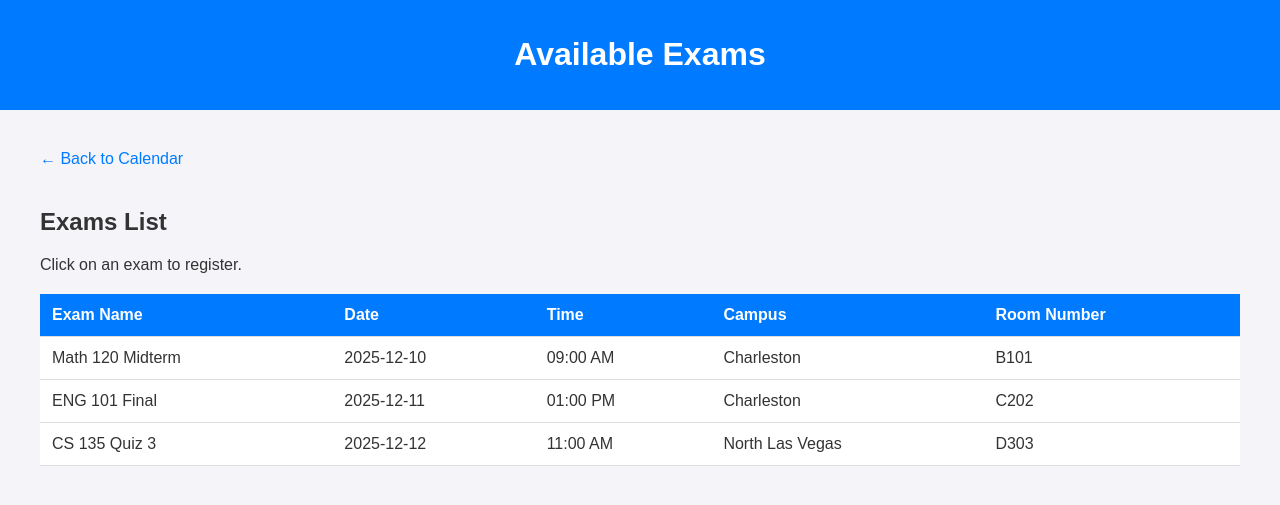
After one commit to dee-ee/Exam_Sys, a PHP site: page /php/available_exams.php in a window 1280 px wide. The commit adds this page. Shown: the top 505 px of the page. Run offline with PHP 8.4, Linux system fonts and the light colour scheme; data comes from the database, SQL or seed files in the repository.

Commit message:
Add files via upload

```diff
--- /dev/null
+++ b/available_exams.html
@@ -0,0 +1,103 @@
+<!DOCTYPE html>
+<html lang="en">
+<head>
+    <meta charset="UTF-8">
+    <meta name="viewport" content="width=device-width, initial-scale=1.0">
+    <title>Available Exams</title>
+    <style>
+        body {
+            font-family: Arial, sans-serif;
+            background-color: #f4f4f9;
+            margin: 0;
+            padding: 0;
+            color: #333;
+        }
+        header {
+            background-color: #007bff;
+            color: white;
+            padding: 15px 0;
+            text-align: center;
+        }
+        .container {
+            max-width: 1200px;
+            margin: 20px auto;
+            padding: 20px;
+        }
+        table {
+            width: 100%;
+            border-collapse: collapse;
+            margin-top: 20px;
+        }
+        th, td {
+            padding: 12px;
+            text-align: left;
+            border-bottom: 1px solid #ddd;
+        }
+        th {
+            background-color: #007bff;
+            color: white;
+        }
+        td {
+            background-color: #fff;
+        }
+        tr.clickable:hover {
+            background-color: #e9ecef;
+            cursor: pointer;
+        }
+        tr.clickable:hover td {
+            background-color: #e9ecef;
+        }
+        .back-link {
+            display: inline-block;
+            margin-bottom: 20px;
+            color: #007bff;
+            text-decoration: none;
+        }
+        .back-link:hover {
+            text-decoration: underline;
+        }
+    </style>
+</head>
+<body>
+
+<header>
+    <h1>Available Exams</h1>
+</header>
+
+<div class="container">
+    <a href="ExamList.html" class="back-link">&larr; Back to Calendar</a>
+    <h2>Exams List</h2>
+    <p>Click on an exam to register.</p>
+
+    <table>
+        <thead>
+            <tr>
+                <th>Exam Name</th>
+                <th>Date</th>
+                <th>Time</th>
+                <th>Campus</th>
+                <th>Room Number</th>
+            </tr>
+        </thead>
+        <tbody>
+            <?php if (count($exams) > 0): ?>
+                <?php foreach ($exams as $exam): ?>
+                <tr class="clickable" onclick="window.location.href='register_exam.php?exam_id=<?= $exam['exam_id'] ?>'">
+                    <td><?= htmlspecialchars($exam['exam_name']) ?></td>
+                    <td><?= htmlspecialchars($exam['exam_date']) ?></td>
+                    <td><?= htmlspecialchars($exam['exam_time']) ?></td>
+                    <td><?= htmlspecialchars($exam['campus']) ?></td>
+                    <td><?= htmlspecialchars($exam['room_number']) ?></td>
+                </tr>
+                <?php endforeach; ?>
+            <?php else: ?>
+                <tr>
+                    <td colspan="5">No exams available at the moment.</td>
+                </tr>
+            <?php endif; ?>
+        </tbody>
+    </table>
+</div>
+
+</body>
+</html>
--- /dev/null
+++ b/php/available_exams.php
@@ -0,0 +1,28 @@
+<?php
+// available_exams.php
+
+// Correct path to the SQLite database
+$dbPath = __DIR__ . '/../Data/data.sqlite';
+
+// Check if the database file exists
+if (!file_exists($dbPath)) {
+    die("Database file not found: $dbPath");
+}
+
+// Establish the SQLite database connection
+try {
+    $db = new PDO("sqlite:$dbPath");
+    $db->setAttribute(PDO::ATTR_ERRMODE, PDO::ERRMODE_EXCEPTION);
+    $db->exec("PRAGMA foreign_keys = ON;");
+} catch (PDOException $e) {
+    die("Could not connect to the database: " . $e->getMessage());
+}
+
+// Fetch all exams from the database
+$stmt = $db->query("SELECT exam_id, exam_name, exam_date, exam_time, campus, room_number FROM exams ORDER BY exam_date ASC");
+
+$exams = $stmt->fetchAll(PDO::FETCH_ASSOC);
+
+// Include the HTML template - go UP one directory to find it
+include __DIR__ . '/../available_exams.html';
+?>
--- a/php/exam_setup.php
+++ b/php/exam_setup.php
@@ -45,7 +45,7 @@ try {
     // Teacher names are initially empty and will be updated later.
     $db->exec("
         CREATE TABLE IF NOT EXISTS exams (
-            id INTEGER PRIMARY KEY AUTOINCREMENT,
+            exam_id INTEGER PRIMARY KEY AUTOINCREMENT,
             exam_name TEXT NOT NULL,        -- Name of the exam (e.g., 'Math 101 Midterm')
             campus TEXT,                    -- Campus location (e.g., 'Charleston')
             room_number TEXT,               -- Room number for the exam (e.g., 'B101')
@@ -70,7 +70,7 @@ try {
             booked_at TEXT DEFAULT (datetime('now')),     -- Timestamp of booking
             grade TEXT,                                   -- Optional grade for post-exam
             FOREIGN KEY (student_id) REFERENCES users(id) ON DELETE CASCADE,  -- Student is a foreign key
-            FOREIGN KEY (exam_id) REFERENCES exams(id) ON DELETE CASCADE,     -- Exam is a foreign key
+            FOREIGN KEY (exam_id) REFERENCES exams(exam_id) ON DELETE CASCADE,     -- Exam is a foreign key
             UNIQUE (student_id, exam_id)                  -- Prevents duplicate bookings for the same exam
         );
     ");
--- a/php/login.php
+++ b/php/login.php
@@ -38,7 +38,7 @@ if ($_SERVER['REQUEST_METHOD'] === 'POST') {
     // Check if the user exists and if the password matches
     if ($user && $password === $user['password']) {  // Direct comparison for plain text password
 
-        // Set session variables for logged in user
+        // Set session variables for logged in user, stores user info that logged in
         $_SESSION['user_id'] = $user['id'];
         $_SESSION['email']   = $user['email'];
         $_SESSION['role']    = $user['role'];
```
Also changed, not shown: ExamList.html (+5 -31 lines), php/register_exam.php (added, +153 -0 lines), Data/data.sqlite.
